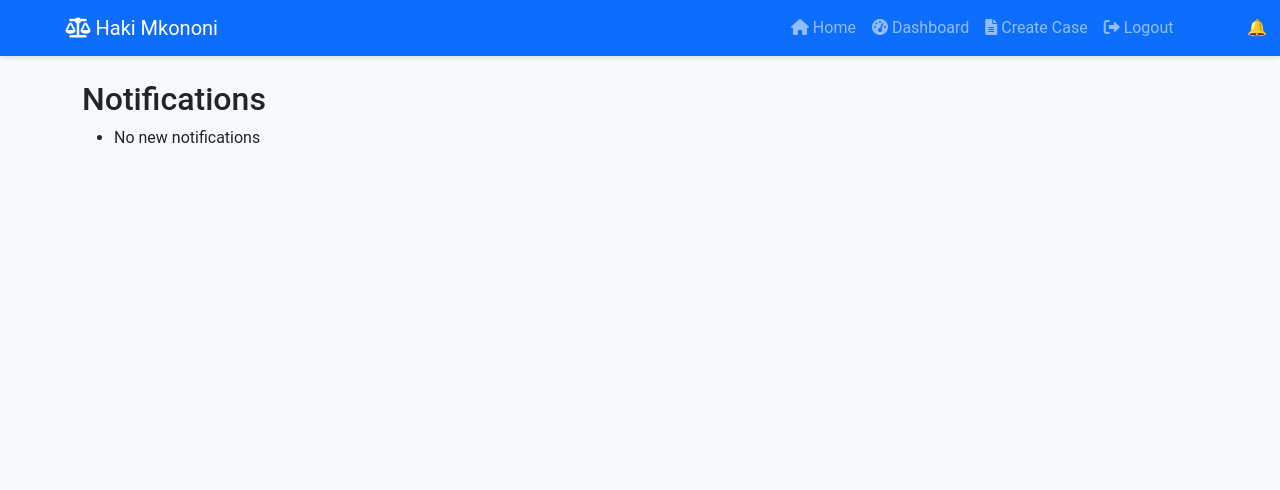
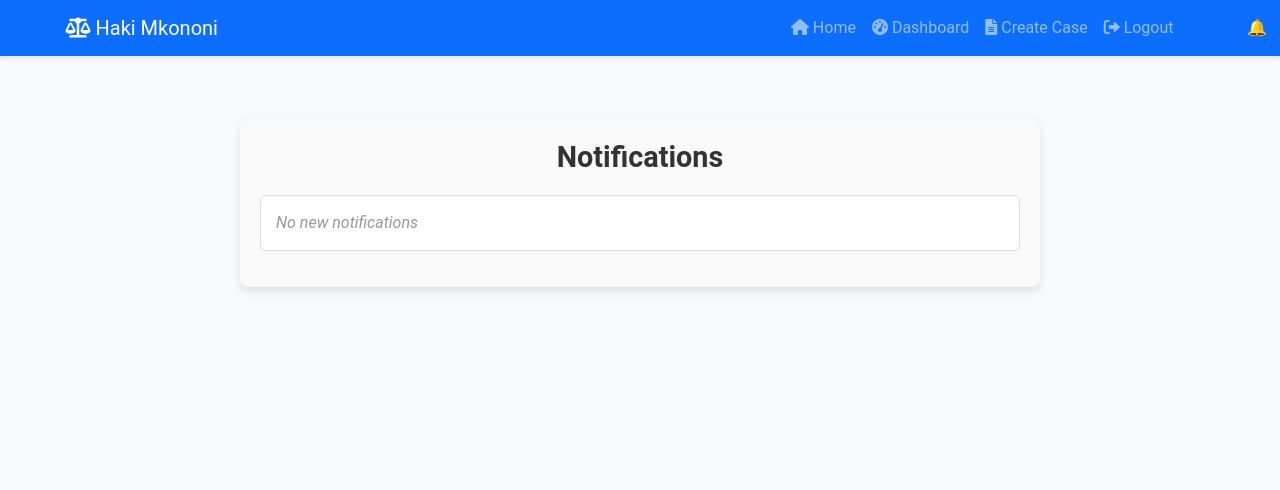
Before and after one commit to Kelvin-Wepo/Haki_Mkononi, a Django app: page /notifications/ in a window 1280 px wide. Shown: the top 490 px of the page. Run offline with Django 4.2, Linux system fonts and the light colour scheme; the visitor is signed in with stand-in values (Sample User, id 1); data that the repository does not hold is empty.

Commit message:
this commit modifies notifications templates

```diff
--- a/templates/notifications/notifications.html
+++ b/templates/notifications/notifications.html
@@ -1,20 +1,24 @@
 {% extends 'base.html' %}
 
 {% block content %}
-<h2>Notifications</h2>
-<ul id="notification-list">
-    {% for notification in notifications %}
-    <li data-id="{{ notification.id }}">
-        {{ notification.message }}
-        <button class="mark-read">Mark as Read</button>
-    </li>
-    {% empty %}
-    <li>No new notifications</li>
-    {% endfor %}
-</ul>
+<div class="notifications-container">
+    <h2 class="notifications-heading">Notifications</h2>
+    <ul id="notification-list" class="notifications-list">
+        {% for notification in notifications %}
+        <li class="notification-item" data-id="{{ notification.id }}">
+            <span class="notification-message">{{ notification.message }}</span>
+            <button class="mark-read-btn">Mark as Read</button>
+        </li>
+        {% empty %}
+        <li class="notification-item no-notification">
+            No new notifications
+        </li>
+        {% endfor %}
+    </ul>
+</div>
 
 <script>
-    document.querySelectorAll('.mark-read').forEach(button => {
+    document.querySelectorAll('.mark-read-btn').forEach(button => {
         button.addEventListener('click', function() {
             const notificationId = this.parentElement.dataset.id;
             fetch(`/notifications/mark_as_read/${notificationId}/`, {
@@ -48,3 +52,78 @@
     }
 </script>
 {% endblock %}
+
+{% block extra_css %}
+<style>
+    /* General styling for the notifications page */
+    .notifications-container {
+        max-width: 800px;
+        margin: 40px auto;
+        padding: 20px;
+        background-color: #f9f9f9;
+        border-radius: 8px;
+        box-shadow: 0 4px 8px rgba(0, 0, 0, 0.1);
+    }
+
+    .notifications-heading {
+        font-size: 1.8rem;
+        font-weight: 600;
+        margin-bottom: 20px;
+        text-align: center;
+        color: #333;
+    }
+
+    /* Notification list */
+    .notifications-list {
+        list-style-type: none;
+        padding: 0;
+    }
+
+    .notification-item {
+        display: flex;
+        justify-content: space-between;
+        align-items: center;
+        padding: 15px;
+        margin-bottom: 10px;
+        background-color: #fff;
+        border: 1px solid #ddd;
+        border-radius: 6px;
+        transition: background-color 0.3s ease;
+    }
+
+    /* Empty notifications styling */
+    .no-notification {
+        text-align: center;
+        color: #999;
+        font-style: italic;
+    }
+
+    /* Notification message */
+    .notification-message {
+        font-size: 1rem;
+        color: #333;
+        max-width: 70%;
+    }
+
+    /* Mark as read button */
+    .mark-read-btn {
+        padding: 8px 12px;
+        font-size: 0.9rem;
+        color: #fff;
+        background-color: #28a745;
+        border: none;
+        border-radius: 4px;
+        cursor: pointer;
+        transition: background-color 0.3s ease;
+    }
+
+    /* Hover effects */
+    .mark-read-btn:hover {
+        background-color: #218838;
+    }
+
+    .notification-item:hover {
+        background-color: #f1f1f1;
+    }
+</style>
+{% endblock %}
```
